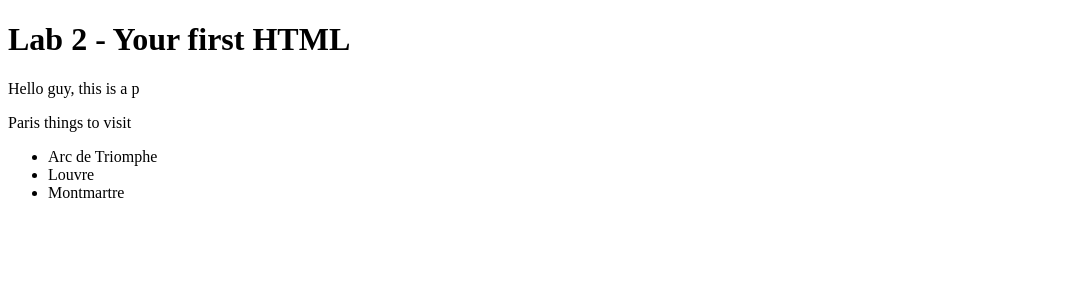
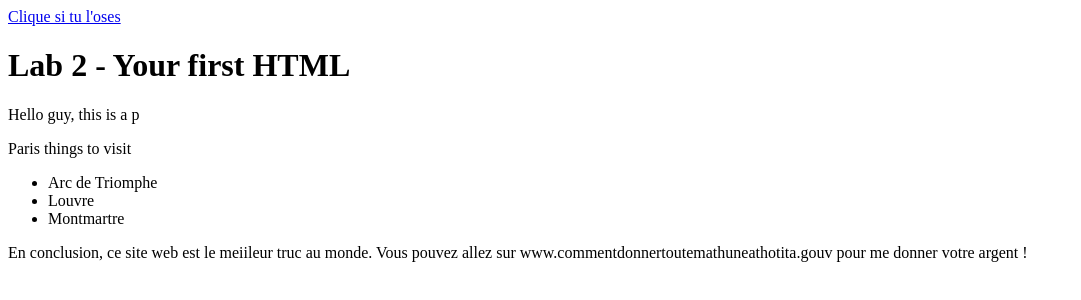
Before and after one commit to Thotitime/cst251, a plain HTML site: page lab2/index.html in a window 1280 px wide. Shown: the whole page, without its empty margins (0-1081 px from the left). Drawn offline with Linux system fonts and the light colour scheme.

Commit message:
test lien

```diff
--- a/lab2/index.html
+++ b/lab2/index.html
@@ -5,6 +5,8 @@
 	<link rel="stylesheet" type="text/css" href="../css/site.css">
 	<link rel="stylesheet" type="text/css" href="css/lab.css">
 </head>
+<a href="https://www.youtube.com/watch?v=DLzxrzFCyOs">Clique si tu l'oses  </a>
+<br>
 <body>
 <h1>  Lab 2 - Your first HTML </h1>
 <p> Hello guy, this is a p </p>
@@ -14,6 +16,9 @@
 <li> Louvre </li>
 <li> Montmartre </li>
 </ul>
-
 </body>
+<footer>
+En conclusion, ce site web est le meiileur truc au monde.
+Vous pouvez allez sur www.commentdonnertoutemathuneathotita.gouv pour me donner votre argent !
+</footer>
 </html>
```
